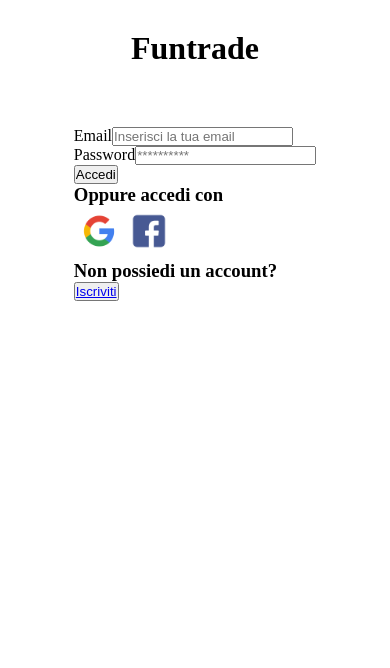
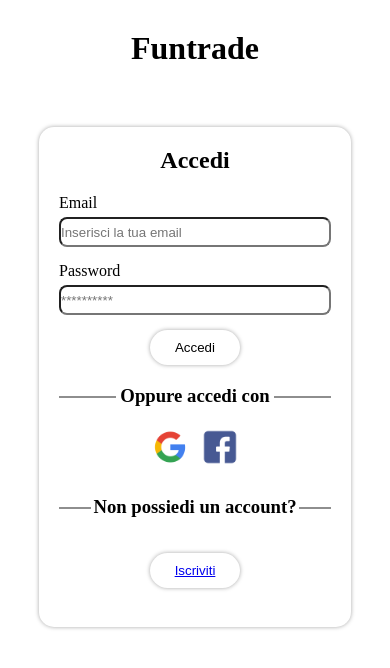
Before and after one commit to casiimir/fun-trade, a Next.js app: page / in a window 390 px wide. Shown: the top 668 px of the page. Built offline with nearby package versions, Linux system fonts and the light colour scheme.

Commit message:
chore: login page with style

```diff
--- a/src/pages/index.js
+++ b/src/pages/index.js
@@ -1,13 +1,31 @@
 import Head from "next/head";
 import Image from "next/image";
+import { useRouter } from "next/router";
 import styles from "@/styles/Home.module.scss";
 import Link from "next/link";
+import { useState } from "react";
 
 //Image
 import google from "@/assets/7611770.png";
 import facebook from "@/assets/facebook.png";
 
 export default function Home() {
+  const router = useRouter();
+  const [email, setEmail] = useState("")
+  const [password, setPassword] = useState("")
+
+  const onHandleEmail = (e) => {
+    setEmail(e.target.value);
+  };
+
+  const onHandlePassword = (e) => {
+    setPassword(e.target.value);
+  };
+
+  const onHandleSubmit = (e) => {
+    e.preventDefault();
+    router.push("/HomePage")
+  }
   return (
     <>
       <Head>
@@ -19,32 +37,33 @@ export default function Home() {
       <main className={styles.main}>
         <h1 className={styles.main__title} >Funtrade</h1>
         <div className={styles.main__login}>
-          <form className={styles.main__form}>
-            <div className={styles.main__form__email}>
-              <label for="email" className={styles.main__form__email__label}>Email</label>
-              <input type="email" name="email" value="" placeholder="Inserisci la tua email" required className={styles.main__form__email__input} />
+          <h2 className={styles.main__login__title}>Accedi</h2>
+          <form className={styles.main__login__form} onSubmit={onHandleSubmit}>
+            <div className={styles.main__login__form__email}>
+              <label for="email" className={styles.main__login__form__email__label}>Email</label>
+              <input type="email" name="email" value={email} onChange={onHandleEmail} placeholder="Inserisci la tua email" required className={styles.main__login__form__email__input} />
             </div>
-            <div className={styles.main__form__password}>
-              <label for="password" className={styles.main__form__password__label}>Password</label>
-              <input type="password" name="password" value="" placeholder="**********" required className={styles.main__form__password__input} />
+            <div className={styles.main__login__form__password}>
+              <label for="password" className={styles.main__login__form__password__label}>Password</label>
+              <input type="password" name="password" value={password} onChange={onHandlePassword} placeholder="**********" required className={styles.main__login__form__password__input} />
             </div>
-            <input type="submit" name="submit" value="Accedi" />
+            <input type="submit" name="submit" value="Accedi" className={styles.main__login__form__submit} />
           </form>
-          <div className={styles.main__link}>
-            <div className={styles.main__link__title}>
-              <h3 className={styles.main__link__title__h3}>Oppure accedi con</h3>
+          <div className={styles.main__login__link}>
+            <div className={styles.main__login__link__title}>
+              <h3 className={styles.main__login__link__title__h3}>Oppure accedi con</h3>
             </div>
-            <div className={styles.main__link__icons}>
+            <div className={styles.main__login__link__icons}>
               <Image src={google} alt="logo google" width={50} height={50} />
               <Image src={facebook} alt="logo google" width={50} height={50} />
             </div>
           </div>
-          <div className={styles.main__sing_in}>
-            <div className={styles.main__sing_in__title}>
-              <h3 className={styles.main__sing_in__title__h3}>Non possiedi un account?</h3>
+          <div className={styles.main__login__sing_in}>
+            <div className={styles.main__login__sing_in__title}>
+              <h3 className={styles.main__login__sing_in__title__h3}>Non possiedi un account?</h3>
             </div>
-            <button>
-              <Link href="/iscriviti"> Iscriviti </Link>
+            <button className={styles.main__login__sing_in__btn}>
+              <Link href="/Iscriviti"> Iscriviti </Link>
             </button>
           </div>
         </div>
--- a/src/styles/Home.module.scss
+++ b/src/styles/Home.module.scss
@@ -14,5 +14,146 @@
     &__title {
       padding: 30px;
     }
+
+    &__login {
+      // border: 1px solid red;
+      border-radius: 15px;
+      height: 500px;
+      display: flex;
+      flex-direction: column;
+      padding: 20px;
+      align-items: center;
+      justify-content: flex-start;
+      gap: 20px;
+      width: 80%;
+      box-shadow: 0 0 4px rgba(0, 0, 0, 0.35);
+
+      &__form {
+        width: 100%;
+        display: flex;
+        flex-direction: column;
+        align-items: center;
+        justify-content: center;
+        gap: 15px;
+
+        &__email {
+          width: 100%;
+          display: flex;
+          flex-direction: column;
+          gap: 5px;
+
+          &__input {
+            height: 30px;
+            border-radius: 8px;
+          }
+        }
+
+        &__password {
+          width: 100%;
+          display: flex;
+          flex-direction: column;
+          gap: 5px;
+
+          &__input {
+            height: 30px;
+            border-radius: 8px;
+          }
+        }
+
+        &__submit {
+          padding: 10px 25px;
+          border-radius: 50px;
+          background-color: transparent;
+          border: none;
+          box-shadow: 0 0 4px rgba(0, 0, 0, 0.35);
+        }
+      }
+
+      &__link {
+        width: 100%;
+        display: flex;
+        flex-direction: column;
+        align-items: center;
+        gap: 15px;
+
+        &__title {
+          position: relative;
+          display: flex;
+          align-items: center;
+          justify-content: center;
+          width: 100%;
+
+          &__h3 {
+
+
+            &::before {
+              content: "";
+              position: absolute;
+              top: 50%;
+              left: 0;
+              width: 55px;
+              border: 1px solid #8e8e8e;
+            }
+
+            &::after {
+              content: "";
+              position: absolute;
+              top: 50%;
+              right: 0;
+              width: 55px;
+              border: 1px solid #8e8e8e;
+            }
+          }
+        }
+      }
+
+      &__sing_in {
+        width: 100%;
+        display: flex;
+        flex-direction: column;
+        align-items: center;
+        gap: 35px;
+
+        &__title {
+          position: relative;
+          display: flex;
+          align-items: center;
+          justify-content: center;
+          width: 100%;
+
+          &__h3 {
+
+
+            &::before {
+              content: "";
+              position: absolute;
+              top: 50%;
+              left: 0;
+              width: 30px;
+              border: 1px solid #8e8e8e;
+            }
+
+            &::after {
+              content: "";
+              position: absolute;
+              top: 50%;
+              right: 0;
+              width: 30px;
+              border: 1px solid #8e8e8e;
+            }
+          }
+        }
+
+        &__btn {
+          padding: 10px 25px;
+          border-radius: 50px;
+          border: none;
+          background-color: transparent;
+          box-shadow: 0 0 4px rgba(0, 0, 0, 0.35);
+        }
+      }
+    }
+
+
   }
 }
```
